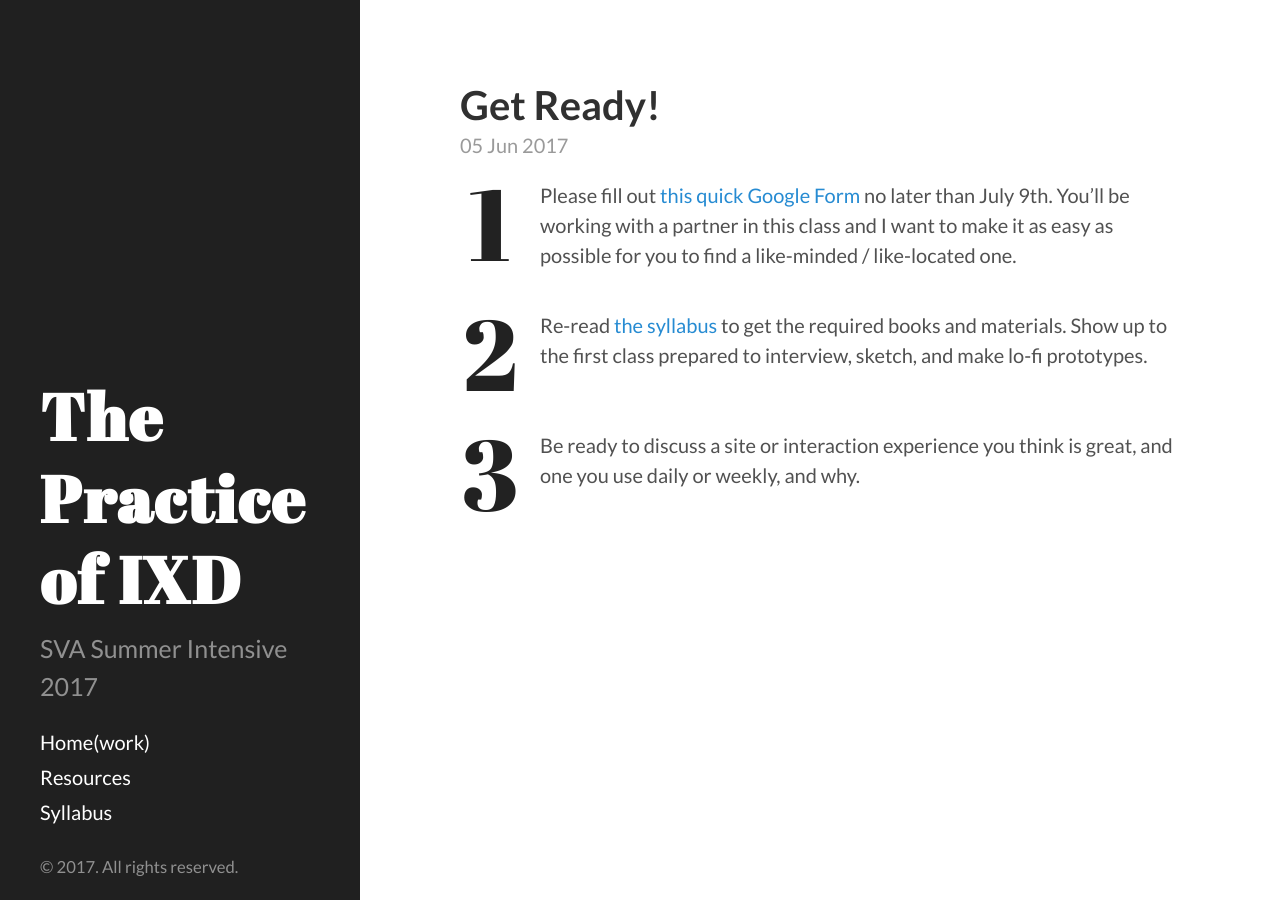
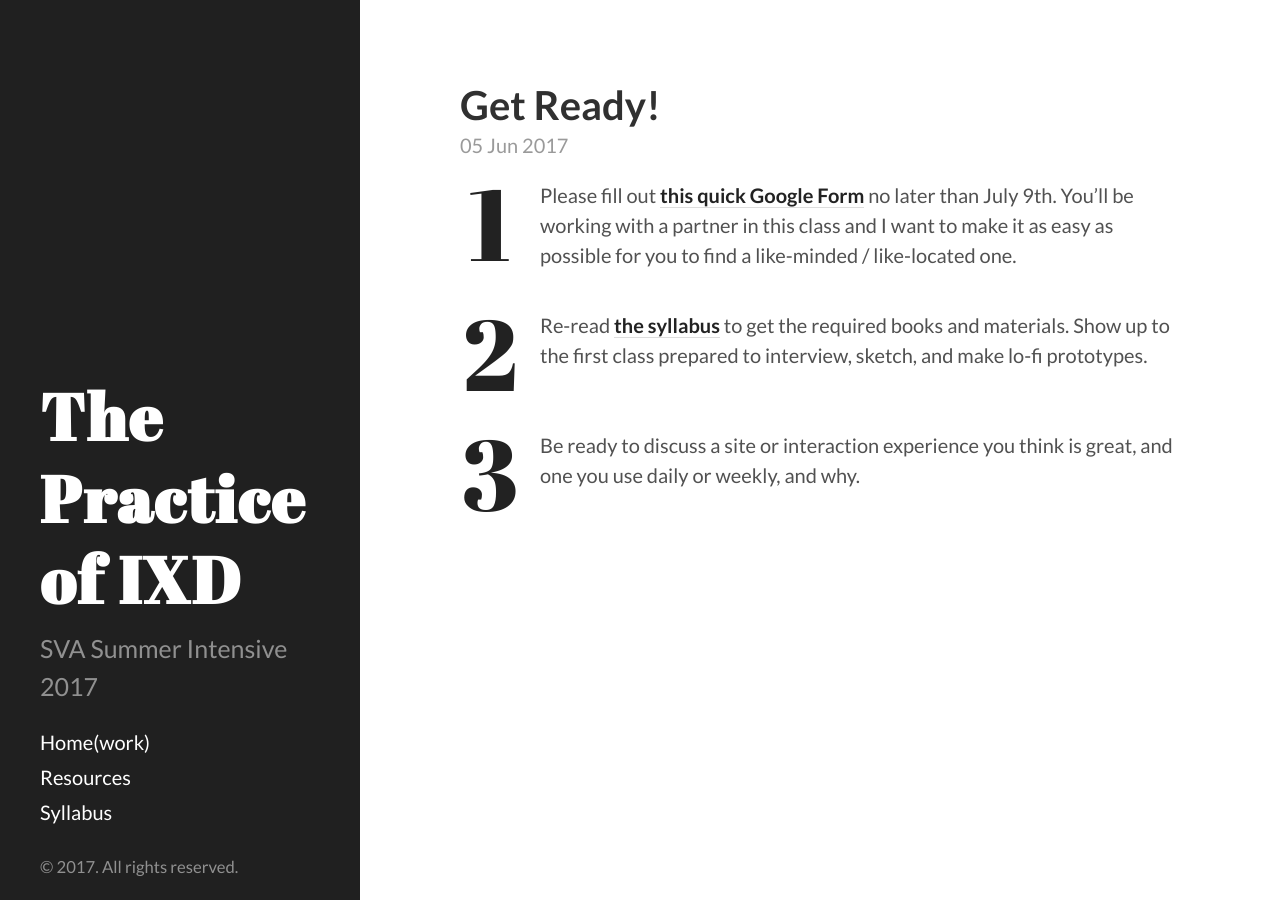
Before and after one commit to energy7/practiceixd, a Jekyll site: the page built from index.html, in a window 1280 px wide. Built offline with Jekyll 4.4.1, drawn with Linux system fonts in a browser that asks for light colours.

Commit message:
restyle links

```diff
--- a/public/css/heinze.css
+++ b/public/css/heinze.css
@@ -3,6 +3,14 @@
 html {
   font-family: Lato, Helvetica, Arial, sans-serif;
 }
+
+.post li a, .post p a {
+  color: #222;
+  text-decoration: none;
+  font-weight: 700;
+  border-bottom: 1px solid #ddd;
+}
+
 
 .sidebar-about h1 {
   letter-spacing: 2px;
```
Also changed, not shown: 3 other files.
